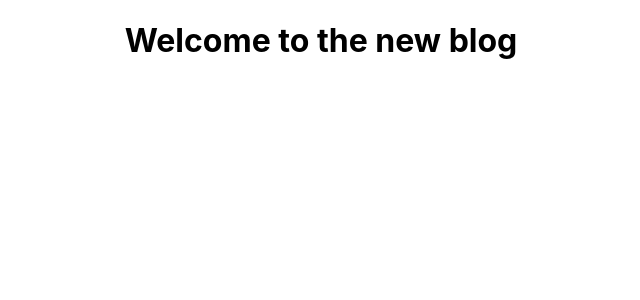
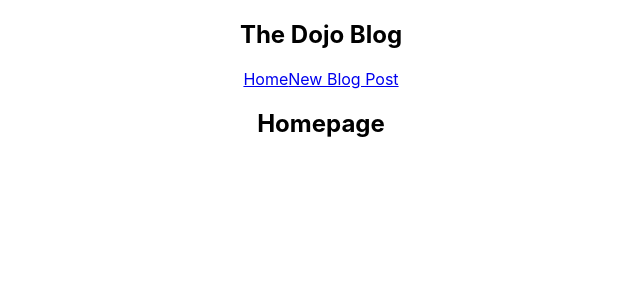
Before and after one commit to cuthchow/React-Blog, a React (Create React App) app: page / in a window 1280 px wide. Shown: the top 300 px of the page, without its empty margins (319-959 px from the left). Built offline with nearby package versions, Linux system fonts and the light colour scheme.

Commit message:
Add First Components

```diff
--- a/src/App.js
+++ b/src/App.js
@@ -1,4 +1,6 @@
 import './App.css';
+import Navbar from './Navbar';
+import Home from './Home';
 
 function App() {
 
@@ -8,12 +10,14 @@
     <div className="App">
       <div className="content">
 
-        <h1>{title}</h1>
+        <Navbar />
+          <div className="content">
+            <Home />
+          </div>
 
       </div>
     </div>
 
   );
 }
-
 export default App;
--- /dev/null
+++ b/src/Home.js
@@ -0,0 +1,9 @@
+const Home = () => {
+    return (
+        <div className="home">
+            <h2>Homepage</h2>
+        </div>
+     );
+}
+
+export default Home;
--- /dev/null
+++ b/src/Navbar.js
@@ -0,0 +1,15 @@
+const Navbar = () => {
+    return (
+
+        <nav className="navbar">
+            <h1>The Dojo Blog</h1>
+            <div className="links">
+                <a href="/">Home</a>
+                <a href="/create">New Blog Post</a>
+            </div>
+        </nav>
+
+    );
+}
+
+export default Navbar;
```
